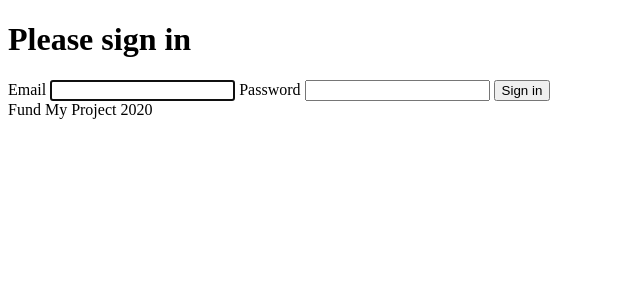
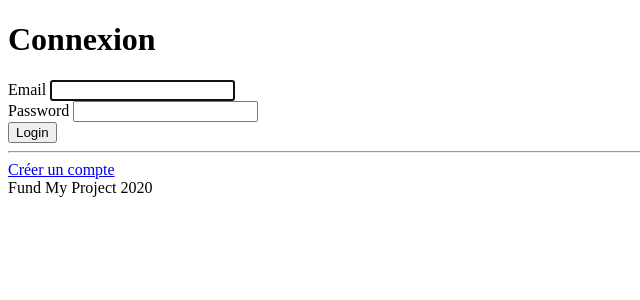
Before and after one commit to wondergaelle/fundmyproject, a Symfony app: template templates/security/login.html.twig in a window 1280 px wide. Shown: the part 114-414 px from the top of the page, without its empty margins (0-640 px from the left). Run offline with Twig, Linux system fonts and the light colour scheme; the template is opened without the code that fills it, so the values that code supplies are empty; some libraries are stand-ins or nearby versions.

Commit message:
formulaire inscription

```diff
--- a/templates/category/index.html.twig
+++ b/templates/category/index.html.twig
@@ -18,7 +18,7 @@
                             <ul class="badges">
                                 <li><a href="category.html" class="badge badge-pill badge-primary">Film</a></li>
                             </ul>
-                            <p class="card-text">Ce film parle de ...</p>
+                            <p class="card-text">"{{ project.description }}"</p>
                             <a href="project.html" class="btn btn-primary">
                                 <i class="fa fa-eye"></i>
                                 Voir plus
--- a/templates/security/login.html.twig
+++ b/templates/security/login.html.twig
@@ -1,42 +1,35 @@
 {% extends 'base.html.twig' %}
-
 {% block title %}Log in!{% endblock %}
-
 {% block body %}
+    <div class="container">
+        <h1>Connexion</h1>
         <form method="post">
             {% if error %}
                 <div class="alert alert-danger">{{ error.messageKey|trans(error.messageData, 'security') }}</div>
             {% endif %}
-
             {% if app.user %}
                 <div class="mb-3">
                     You are logged in as {{ app.user.username }}, <a href="{{ path('app_logout') }}">Logout</a>
                 </div>
             {% endif %}
-
-    <h1 class="h3 mb-3 font-weight-normal">Please sign in</h1>
+            <div class="form-group">
                 <label for="inputEmail">Email</label>
                 <input type="email" value="{{ last_username }}" name="email" id="inputEmail" class="form-control" required autofocus>
+            </div>
+            <div class="form-group">
                 <label for="inputPassword">Password</label>
                 <input type="password" name="password" id="inputPassword" class="form-control" required>
-
-    <input type="hidden" name="_csrf_token"
-           value="{{ csrf_token('authenticate') }}"
-    >
-
-    {#
-        Uncomment this section and add a remember_me option below your firewall to activate remember me functionality.
-        See https://symfony.com/doc/current/security/remember_me.html
-
-        <div class="checkbox mb-3">
-            <label>
-                <input type="checkbox" name="_remember_me"> Remember me
-            </label>
+                <input type="hidden" name="_csrf_token" value="{{ csrf_token('authenticate') }}">
             </div>
-    #}
-
-    <button class="btn btn-lg btn-primary" type="submit">
-        Sign in
+            <button type="submit" class="btn btn-primary">
+                <i class="fa fa-sign-in"></i>
+                Login
             </button>
         </form>
+        <hr>
+        <a href="{{path('app_register')}}" class="btn btn-primary">
+            <i class="fa fa-user-plus"></i>
+            Créer un compte
+        </a>
+    </div>
 {% endblock %}
```
Lines whose indentation alone changed are shown as unchanged.
